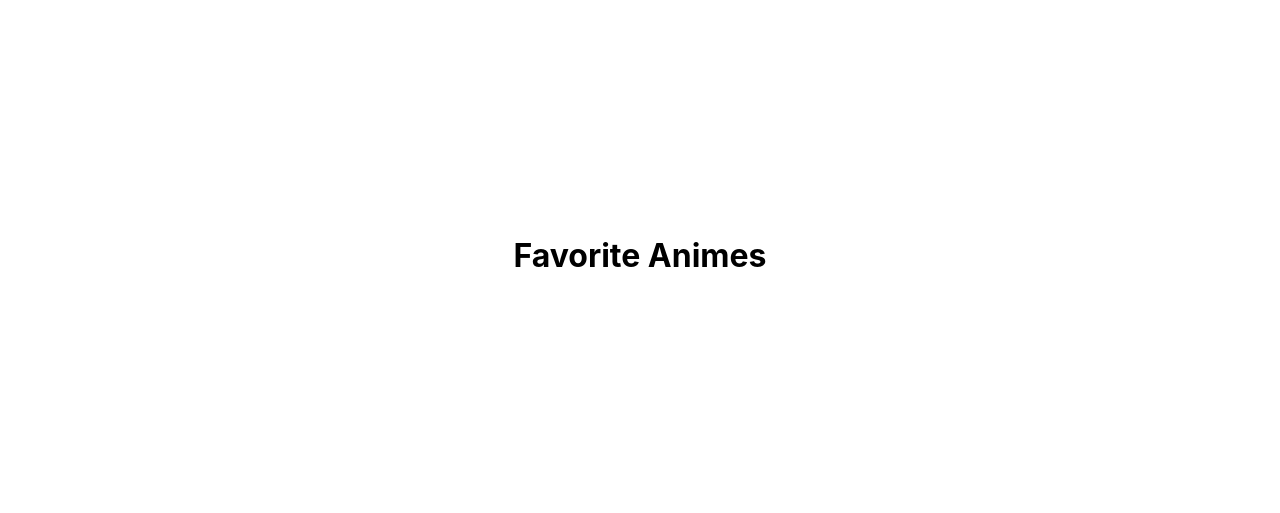
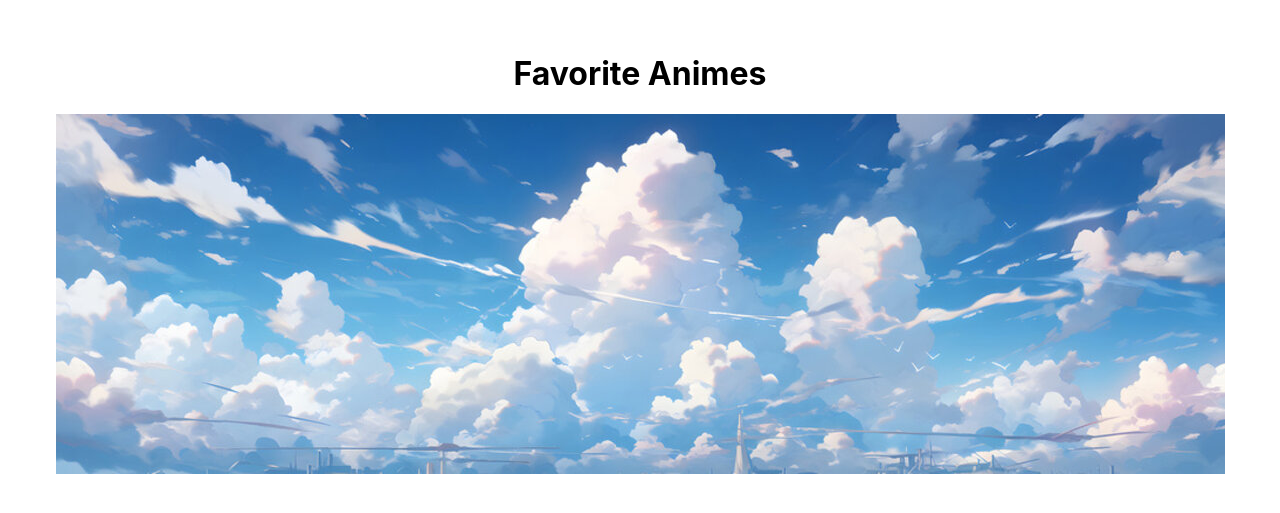
Before and after one commit to tanviriss/top10anime, a React (Vite) app: page / in a window 1280 px wide. Shown: the part 145-658 px from the top of the page. Built offline with nearby package versions, Linux system fonts and the light colour scheme.

Commit message:
added banner

```diff
--- a/src/App.tsx
+++ b/src/App.tsx
@@ -1,4 +1,4 @@
-
+import Cards from './components/Card'
 import './App.css'
 
 function App() {
@@ -6,6 +6,7 @@ function App() {
   return (
     <>
       <h1>Favorite Animes</h1>
+      <Cards/>
     </>
   )
 }
--- a/src/components/Card.tsx
+++ b/src/components/Card.tsx
@@ -0,0 +1,12 @@
+
+import animeBanner from "../images/anime_banner.jpg";
+
+const Cards = () => {
+  return (
+    <div>
+      <img src={animeBanner} alt="anime banner" />
+    </div>
+  )
+}
+
+export default Cards;
```
Also changed, not shown: src/images/anime_banner.jpg (added).
